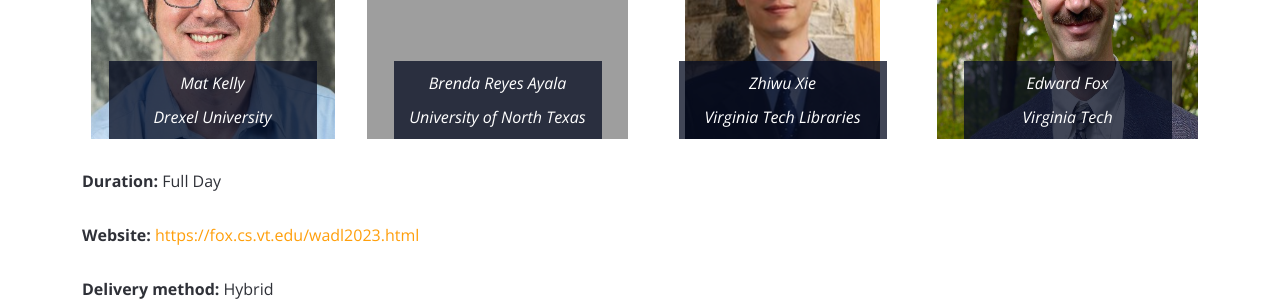
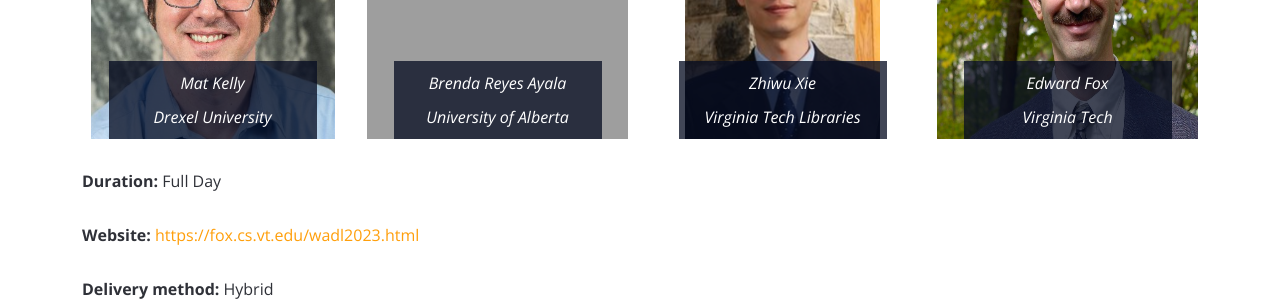
Before and after one commit to shawnmjones/JCDL2023-website-source, a Jekyll site: the page built from workshops-tutorials.html, in a window 1280 px wide and 900 px high, scrolled down 3667 px. Shown: the part 154-455 px from the top of the window. Built offline with Jekyll 4.4.1, drawn with Linux system fonts in a browser that asks for light colours.

Commit message:
Fixing Brenda Reyes Ayala's affiliation

```diff
--- a/_data/workshops.yml
+++ b/_data/workshops.yml
@@ -112,7 +112,7 @@
       image: mat-kelly.jpg
 
     - name: Brenda Reyes Ayala
-      affiliation: University of North Texas
+      affiliation: University of Alberta
       image: brenda-reyes-ayala.jpg
 
     - name: Zhiwu Xie
```
